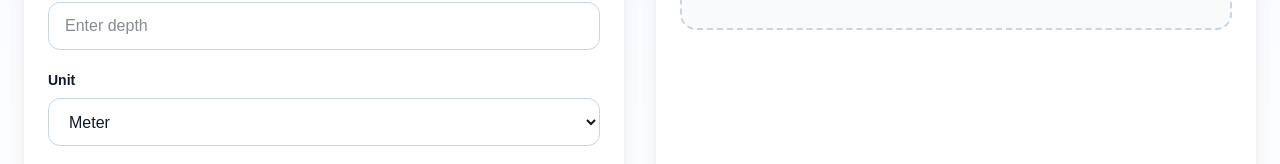
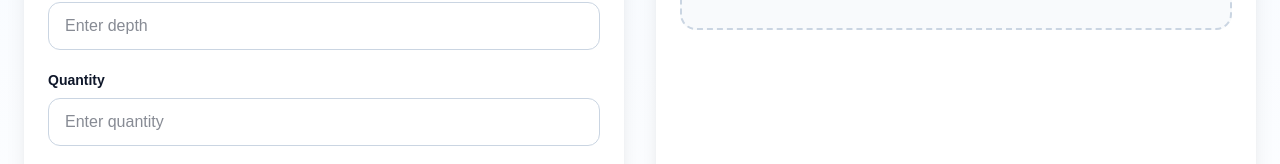
Before and after one commit to km7max-cmd/cornerspan, a Next.js app: page /calculators/concrete in a window 1280 px wide. Shown: the part 731-895 px from the top of the page. Built offline with nearby package versions, Linux system fonts and the light colour scheme.

Commit message:
Add quantity input to CalculatorForm component
Added quantity prop and input field to CalculatorForm.

```diff
--- a/app/calculators/concrete/components/CalculatorForm.tsx
+++ b/app/calculators/concrete/components/CalculatorForm.tsx
@@ -2,11 +2,13 @@ type CalculatorFormProps = {
   length: string;
   width: string;
   depth: string;
+  quantity: string;
   unit: string;
   error: string;
   setLength: (value: string) => void;
   setWidth: (value: string) => void;
   setDepth: (value: string) => void;
+  setQuantity: (value: string) => void;
   setUnit: (value: string) => void;
   onCalculate: () => void;
 };
@@ -15,11 +17,13 @@ export default function CalculatorForm({
   length,
   width,
   depth,
+  quantity,
   unit,
   error,
   setLength,
   setWidth,
   setDepth,
+  setQuantity,
   setUnit,
   onCalculate,
 }: CalculatorFormProps) {
@@ -79,6 +83,21 @@ export default function CalculatorForm({
         </div>
 
         <div>
+  <label className="mb-2 block text-sm font-semibold">
+    Quantity
+  </label>
+
+  <input
+    type="number"
+    min="1"
+    value={quantity}
+    onChange={(e) => setQuantity(e.target.value)}
+    placeholder="Enter quantity"
+    className="h-12 w-full rounded-xl border border-slate-300 px-4 outline-none focus:border-blue-600"
+  />
+</div>
+
+        <div>
           <label className="mb-2 block text-sm font-semibold">
             Unit
           </label>
```
